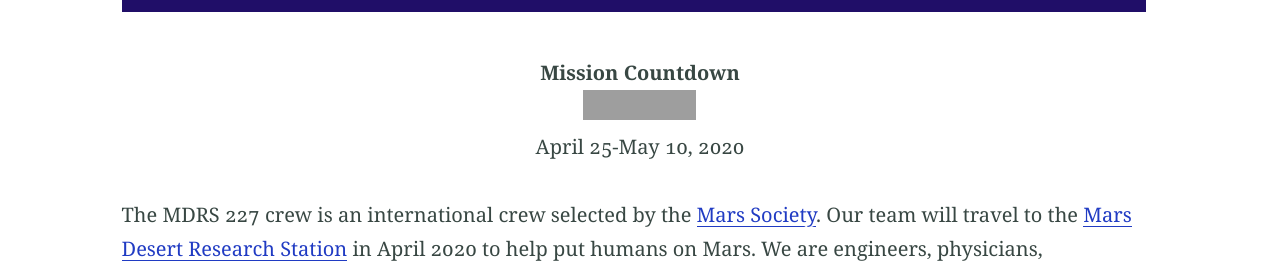
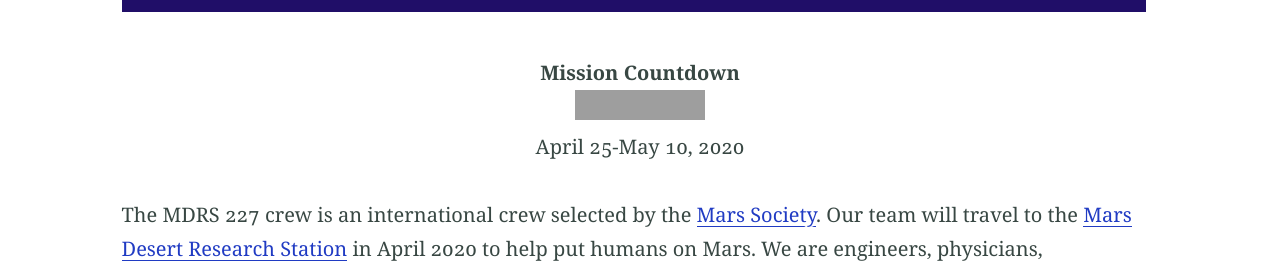
Before and after one commit to mdrs228/mdrs227.github.io, a Jekyll site: the page built from index.md, in a window 1280 px wide. Shown: the part 658-930 px from the top of the page. Built offline with Jekyll 4.4.1, drawn with Linux system fonts in a browser that asks for light colours; our own code applies the rules of GitHub Pages for plain Markdown files; grey boxes are pictures that could not be loaded.

Commit message:
Add width to clock

```diff
--- a/index.md
+++ b/index.md
@@ -4,7 +4,7 @@
 
   <b>Mission Countdown</b><br>
 
-<iframe src="https://free.timeanddate.com/countdown/i74octvf/n220/cf12/cm0/cu4/ct0/cs0/ca0/co0/cr0/ss0/cac000/cpc000/pcbbb/tceac8d5/fs100/szw320/szh135/iso2020-04-25T23:59:59/pd2" allowTransparency="true" frameborder="0" width="113" height="30"></iframe>
+<iframe src="https://free.timeanddate.com/countdown/i74octvf/n220/cf12/cm0/cu4/ct0/cs0/ca0/co0/cr0/ss0/cac000/cpc000/pcbbb/tceac8d5/fs100/szw320/szh135/iso2020-04-25T23:59:59/pd2" allowTransparency="true" frameborder="0" width="130" height="30"></iframe>
 
 <br>April 25-May 10, 2020
 </p>
```
